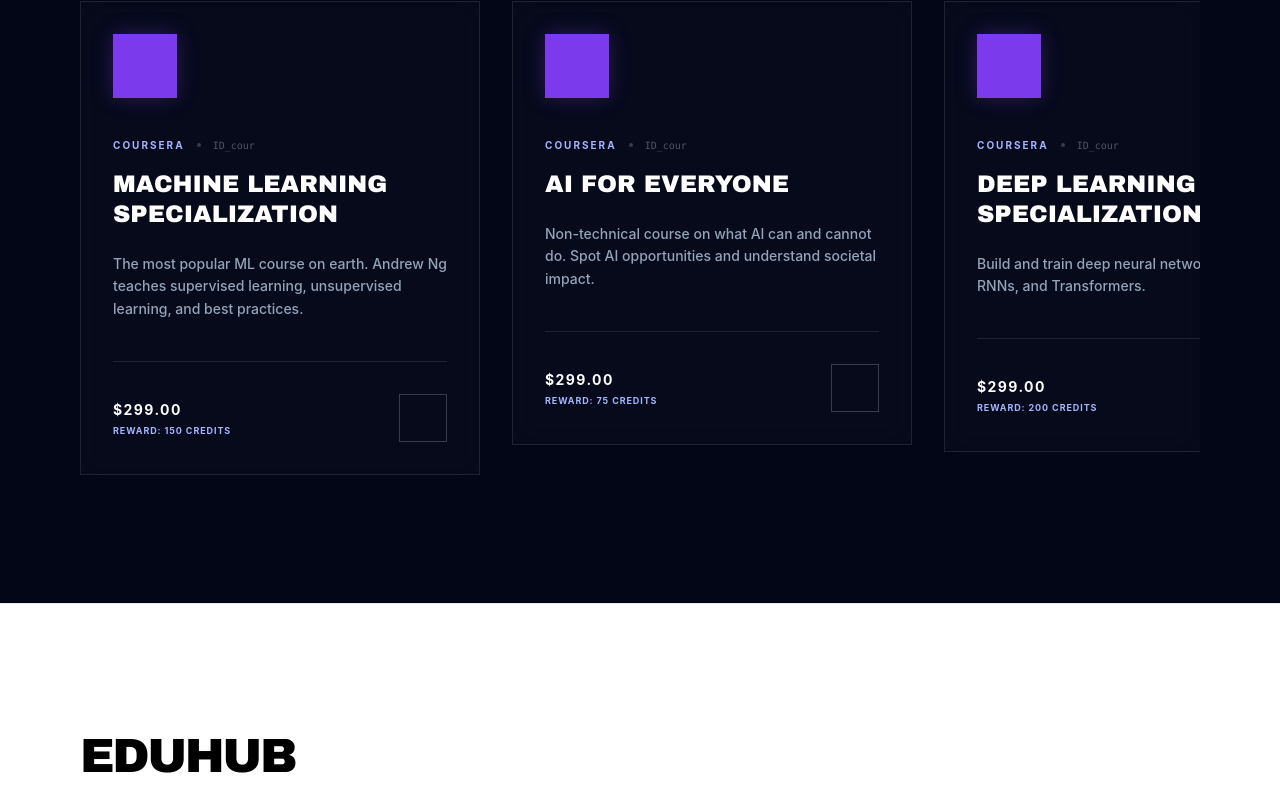
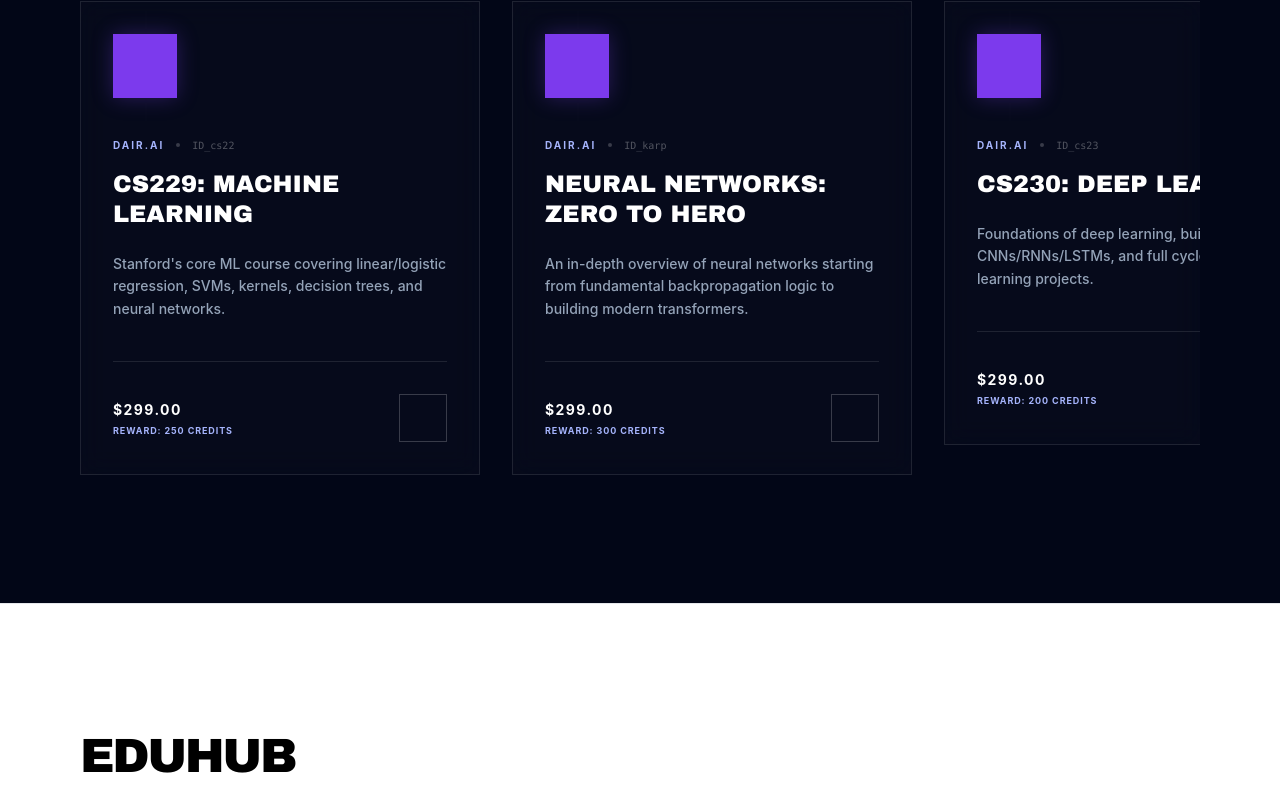
Before and after one commit to Wingmahsword/aipramgram, a React (Vite) app: page / in a window 1280 px wide. Shown: the part 1542-2354 px from the top of the page. Built offline with nearby package versions, Linux system fonts and the light colour scheme; some icons are missing; a web font is replaced by a local one.

Commit message:
feat: Synchronized ML courses from DAIR.AI into AppContext

```diff
--- a/src/AppContext.jsx
+++ b/src/AppContext.jsx
@@ -1,19 +1,15 @@
 import React, { createContext, useContext, useState } from 'react';
 
 const COURSES = [
-  { id: 'course_ng_ml', title: 'Machine Learning Specialization', instructor: 'Andrew Ng', instructorAvatar: 'AN', partner: 'coursera', category: 'Machine Learning', level: 'Beginner', duration: '3 months', lessons: 92, progress: 0, rating: 4.9, students: 1200000, thumbnail: 'ml', description: 'The most popular ML course on earth. Andrew Ng teaches supervised learning, unsupervised learning, and best practices.', tags: ['Python', 'Supervised Learning', 'Neural Networks', 'TensorFlow'], rewardCoins: 150 },
-  { id: 'course_ng_everyone', title: 'AI for Everyone', instructor: 'Andrew Ng', instructorAvatar: 'AN', partner: 'coursera', category: 'AI Fundamentals', level: 'Beginner', duration: '6 hours', lessons: 18, progress: 0, rating: 4.8, students: 890000, thumbnail: 'ethics', description: 'Non-technical course on what AI can and cannot do. Spot AI opportunities and understand societal impact.', tags: ['No Code', 'Strategy', 'Business AI'], rewardCoins: 75 },
-  { id: 'course_dl_specialization', title: 'Deep Learning Specialization', instructor: 'Andrew Ng', instructorAvatar: 'AN', partner: 'coursera', category: 'Deep Learning', level: 'Intermediate', duration: '5 months', lessons: 120, progress: 0, rating: 4.9, students: 760000, thumbnail: 'dl', description: 'Build and train deep neural networks, CNNs, RNNs, and Transformers.', tags: ['TensorFlow', 'CNNs', 'RNNs', 'Transformers'], rewardCoins: 200 },
-  { id: 'yt_karpathy_hero', title: 'Neural Networks: Zero to Hero', instructor: 'Andrej Karpathy', instructorAvatar: 'AK', partner: 'youtube', category: 'Deep Learning', level: 'Intermediate', duration: '20 hours', lessons: 7, progress: 0, rating: 5.0, students: 450000, thumbnail: 'dl', description: 'Build neural networks from scratch, including backprop, language models, and transformers.', tags: ['Python', 'PyTorch', 'Backprop', 'Transformers'], rewardCoins: 180 },
-  { id: 'yt_stanford_cs229', title: 'CS229: Machine Learning', instructor: 'Stanford University', instructorAvatar: 'SU', partner: 'youtube', category: 'Machine Learning', level: 'Intermediate', duration: '40 hours', lessons: 20, progress: 0, rating: 4.9, students: 980000, thumbnail: 'ml', description: "Stanford's legendary ML course covering theory, algorithms, and applications.", tags: ['Math', 'Regression', 'SVM'], rewardCoins: 200 },
-  { id: 'yt_huggingface_nlp', title: 'NLP Course', instructor: 'Hugging Face Team', instructorAvatar: 'HF', partner: 'youtube', category: 'Generative AI', level: 'Intermediate', duration: '12 hours', lessons: 25, progress: 0, rating: 4.8, students: 230000, thumbnail: 'llm', description: 'Transformers, tokenization, fine-tuning, and semantic search from the creators.', tags: ['Transformers', 'BERT', 'Fine-tuning'], rewardCoins: 120 },
-  { id: 'yt_llmops', title: 'LLMOps: Real-World Apps', instructor: 'Comet ML', instructorAvatar: 'CM', partner: 'youtube', category: 'AI Applications', level: 'Advanced', duration: '15 hours', lessons: 12, progress: 0, rating: 4.7, students: 56000, thumbnail: 'apps', description: 'Build modern software with LLMs. Covers evaluation, monitoring, and deployment.', tags: ['LLMOps', 'LangChain', 'Production'], rewardCoins: 150 },
-  { id: 'course_anthropic_prompting', title: 'Prompt Engineering for Claude', instructor: 'Anthropic Team', instructorAvatar: 'AT', partner: 'anthropic', category: 'Prompt Engineering', level: 'Beginner', duration: '4 hours', lessons: 22, progress: 0, rating: 4.9, students: 340000, thumbnail: 'prompt', description: 'Official Anthropic course on getting the best from Claude.', tags: ['Claude', 'Chain-of-Thought', 'Safety'], rewardCoins: 100 },
-  { id: 'course_anthropic_safety', title: 'AI Safety & Constitutional AI', instructor: 'Anthropic Research', instructorAvatar: 'AR', partner: 'anthropic', category: 'AI Ethics', level: 'Intermediate', duration: '6 hours', lessons: 28, progress: 0, rating: 4.8, students: 180000, thumbnail: 'ethics', description: 'How Constitutional AI works and how Anthropic trains safe AI.', tags: ['Safety', 'RLHF', 'Constitutional AI'], rewardCoins: 120 },
-  { id: 'course_google_mlcc', title: 'Machine Learning Crash Course', instructor: 'Google AI Team', instructorAvatar: 'GA', partner: 'google', category: 'Machine Learning', level: 'Beginner', duration: '15 hours', lessons: 40, progress: 0, rating: 4.7, students: 2100000, thumbnail: 'ml', description: "Google's fast-paced, practical introduction to ML.", tags: ['TensorFlow', 'Google', 'Classification'], rewardCoins: 100 },
-  { id: 'course_google_genai', title: 'Generative AI Learning Path', instructor: 'Google Cloud', instructorAvatar: 'GC', partner: 'google', category: 'Generative AI', level: 'Beginner', duration: '8 hours', lessons: 30, progress: 25, rating: 4.8, students: 650000, thumbnail: 'llm', description: 'LLMs, image generation, and generative AI applications on Google Cloud.', tags: ['Vertex AI', 'Gemini', 'LLMs'], rewardCoins: 125 },
-  { id: 'course_google_gemini', title: 'Building with Gemini API', instructor: 'Google DeepMind', instructorAvatar: 'GD', partner: 'google', category: 'AI Applications', level: 'Intermediate', duration: '10 hours', lessons: 36, progress: 0, rating: 4.7, students: 320000, thumbnail: 'apps', description: 'Build production apps using Gemini API. Covers multimodal inputs and deployment.', tags: ['Gemini API', 'Python', 'Multimodal'], rewardCoins: 130 },
-  { id: 'course_mastering_prompts', title: 'Mastering Prompt Engineering', instructor: 'Marcus Rivera', instructorAvatar: 'MR', partner: 'internal', category: 'Prompt Engineering', level: 'Beginner', duration: '4h 30m', lessons: 24, progress: 0, rating: 4.9, students: 34500, thumbnail: 'prompt', description: 'Learn to craft precise, effective prompts for any AI system.', tags: ['ChatGPT', 'Claude', 'AI Writing'], rewardCoins: 80 },
+  { id: 'cs229_ml', title: 'CS229: Machine Learning', instructor: 'Stanford University', partner: 'DAIR.AI', category: 'Machine Learning', level: 'Advanced', duration: '40 hours', progress: 0, thumbnail: 'ml', description: 'Stanford\'s core ML course covering linear/logistic regression, SVMs, kernels, decision trees, and neural networks.', rewardCoins: 250 },
+  { id: 'karpathy_zero', title: 'Neural Networks: Zero to Hero', instructor: 'Andrej Karpathy', partner: 'DAIR.AI', category: 'Deep Learning', level: 'Intermediate', duration: '20 hours', progress: 0, thumbnail: 'dl', description: 'An in-depth overview of neural networks starting from fundamental backpropagation logic to building modern transformers.', rewardCoins: 300 },
+  { id: 'cs230_dl', title: 'CS230: Deep Learning', instructor: 'Stanford University', partner: 'DAIR.AI', category: 'Deep Learning', level: 'Advanced', duration: '35 hours', progress: 0, thumbnail: 'dl', description: 'Foundations of deep learning, building CNNs/RNNs/LSTMs, and full cycle machine learning projects.', rewardCoins: 200 },
+  { id: 'cs224n_nlp', title: 'CS224N: Natural Language Processing', instructor: 'Stanford University', partner: 'DAIR.AI', category: 'Generative AI', level: 'Advanced', duration: '30 hours', progress: 0, thumbnail: 'llm', description: 'The absolute latest approaches for deep learning based NLP, transformers, and Large Language Models (T5).', rewardCoins: 250 },
+  { id: 'prompt_dev', title: 'ChatGPT Prompt Engineering', instructor: 'DeepLearning.AI', partner: 'DAIR.AI', category: 'Prompt Engineering', level: 'Beginner', duration: '5 hours', progress: 0, thumbnail: 'prompt', description: 'Learn how to intelligently wield a large language model (LLM) to quickly build powerful automated applications.', rewardCoins: 100 },
+  { id: 'llmops_apps', title: 'LLMOps: Building Real-World Apps', instructor: 'Comet ML', partner: 'DAIR.AI', category: 'AI Applications', level: 'Intermediate', duration: '12 hours', progress: 0, thumbnail: 'apps', description: 'Learn to build modern software with LLMs using the newest deployment, monitoring, and scaling techniques.', rewardCoins: 150 },
+  { id: 'fastai_dl', title: 'Practical Deep Learning for Coders', instructor: 'fast.ai', partner: 'DAIR.AI', category: 'Deep Learning', level: 'Intermediate', duration: '30 hours', progress: 0, thumbnail: 'dl', description: 'A pragmatic, top-down approach using PyTorch to solve real-world computer vision and NLP tasks.', rewardCoins: 200 },
+  { id: 'cs231n_cv', title: 'CS231N: Convolutional Neural Networks', instructor: 'Stanford University', partner: 'DAIR.AI', category: 'Machine Learning', level: 'Advanced', duration: '40 hours', progress: 0, thumbnail: 'ml', description: 'Stanford\'s famous Vision course breaking down image classification, generative models, and object detection.', rewardCoins: 220 },
+  { id: 'langchain_sys', title: 'Building Systems with ChatGPT API', instructor: 'DeepLearning.AI', partner: 'DAIR.AI', category: 'AI Applications', level: 'Intermediate', duration: '8 hours', progress: 0, thumbnail: 'apps', description: 'Learn how to automate complex agent workflows using chain calls connected to external tools.', rewardCoins: 120 }
 ];
 
 const REELS = [
```
